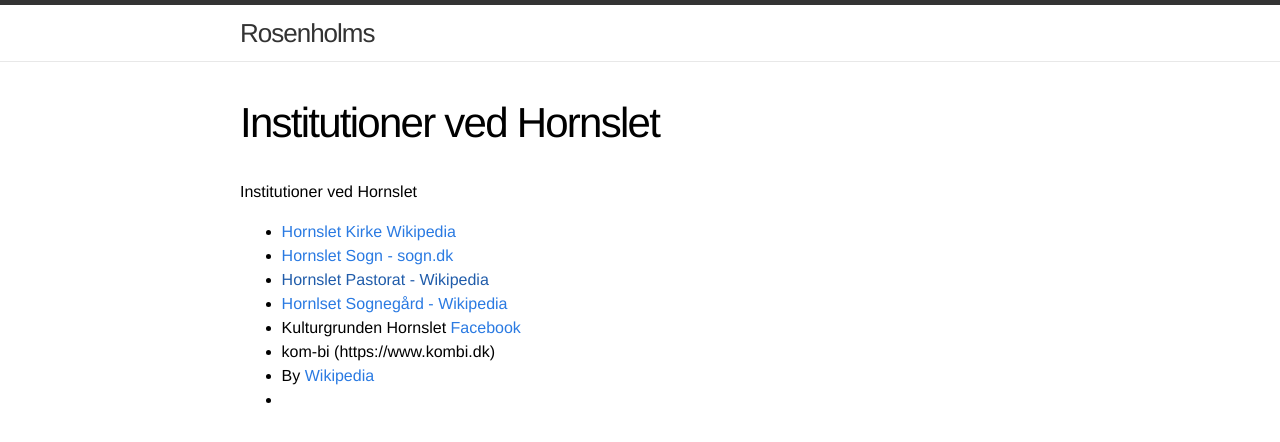
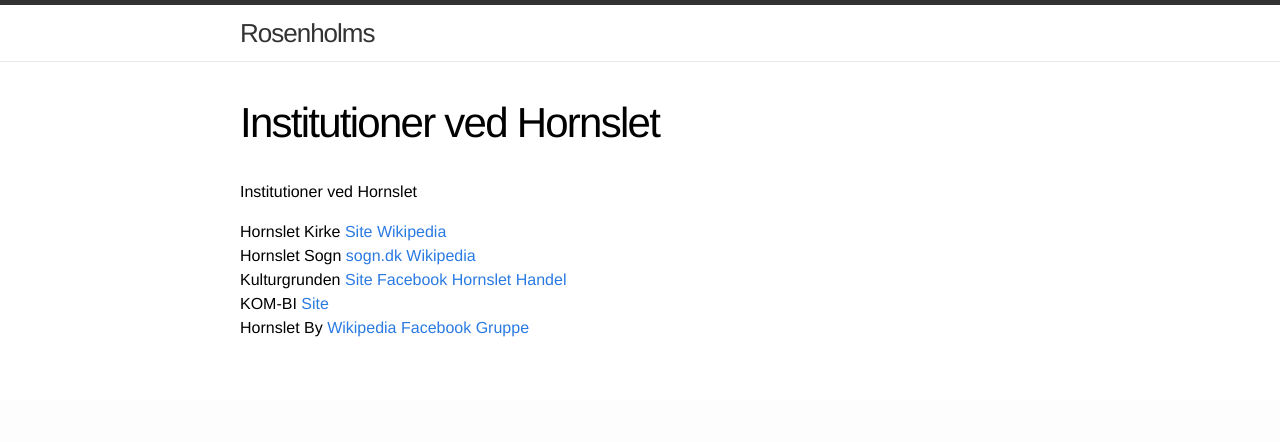
Before and after one commit to Rosenholms/rosenholms.github.io, a Jekyll site: the page built from hornslet.md, in a window 1280 px wide. Shown: the top 442 px of the page. Built offline with Jekyll 4.4.1, drawn with Linux system fonts in a browser that asks for light colours; our own code applies the rules of GitHub Pages for plain Markdown files.

Commit message:
Update hornslet.md

```diff
--- a/hornslet.md
+++ b/hornslet.md
@@ -1,10 +1,7 @@
 # Institutioner ved Hornslet
 
-- [Hornslet Kirke](https://www.hornsletkirke.dk) [Wikipedia](https://da.wikipedia.org/wiki/Hornslet_Kirke)
-- [Hornslet Sogn - sogn.dk](https://sogn.dk/hornslet)
-- [Hornslet Pastorat - Wikipedia]()
-- [Hornlset Sognegård - Wikipedia](https://da.wikipedia.org/wiki/Hornslet_Sogn)
-- Kulturgrunden Hornslet [Facebook](https://www.facebook.com/KulturgrundenHornslet)
-- kom-bi (https://www.kombi.dk)
-- By [Wikipedia](https://da.wikipedia.org/wiki/Hornslet)
--
+Hornslet Kirke [Site](https://www.hornsletkirke.dk) [Wikipedia](https://da.wikipedia.org/wiki/Hornslet_Kirke)
+Hornslet Sogn [sogn.dk](https://sogn.dk/hornslet)  [Wikipedia](https://da.wikipedia.org/wiki/Hornslet_Sogn)
+Kulturgrunden  [Site](https://www.facebook.com/KulturgrundenHornslet) [Facebook](https://www.facebook.com/KulturgrundenHornslet) [Hornslet Handel](https://hornslethandel.dk/medlem/kulturgrunden/)
+KOM-BI [Site](https://www.kombi.dk)
+Hornslet By [Wikipedia](https://da.wikipedia.org/wiki/Hornslet) [Facebook Gruppe](https://www.facebook.com/grouup)
```
